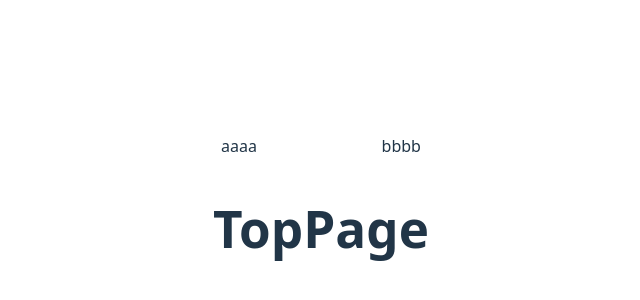
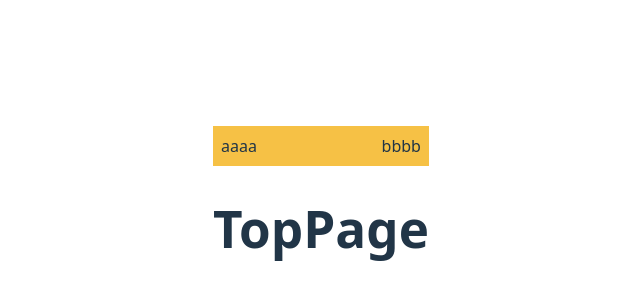
Before and after one commit to traP-jp/h25s_04, a Vue app in the folder client/: page / in a window 1280 px wide. Shown: the part 192-492 px from the top of the page, without its empty margins (319-959 px from the left). Built offline with nearby package versions, Linux system fonts and the light colour scheme.

Commit message:
fix: scss 変更に追従

```diff
--- a/client/src/components/PageHeader.vue
+++ b/client/src/components/PageHeader.vue
@@ -5,9 +5,10 @@
   </header>
 </template>
 
-<style module>
+<style lang="scss" module>
 .header {
   display: flex;
+  background-color: $color-primary;
   justify-content: space-between;
   align-items: center;
   padding: 8px;
--- a/client/src/pages/NotFound.vue
+++ b/client/src/pages/NotFound.vue
@@ -1 +1,3 @@
 <template><div></div></template>
+
+<style lang="scss" module></style>
--- a/client/src/pages/TopPage.vue
+++ b/client/src/pages/TopPage.vue
@@ -2,4 +2,4 @@
   <main><h1>TopPage</h1></main>
 </template>
 
-<style module></style>
+<style lang="scss" module></style>
```
